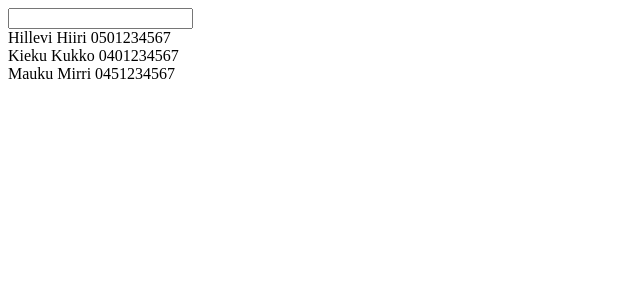
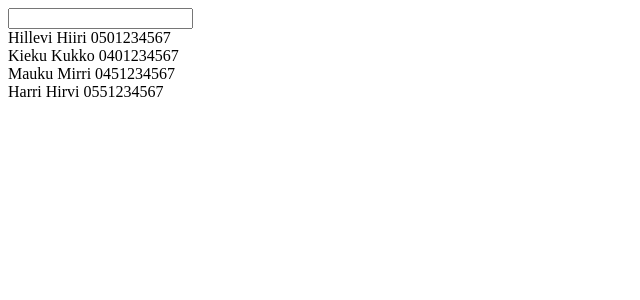
Before and after one commit to maijuriina/digitrade-contact-app, an Angular app: page / in a window 1280 px wide. Shown: the top 300 px of the page, without its empty margins (0-640 px from the left). Built offline with nearby package versions, Linux system fonts and the light colour scheme.

Commit message:
Services now working in the same way as the previous system

```diff
--- a/src/app/contact/contact-list/contact-list.component.ts
+++ b/src/app/contact/contact-list/contact-list.component.ts
@@ -2,6 +2,7 @@ import { Component, OnInit } from '@angular/core';
 import {Contact} from '../contact';
 import {formGroupNameProvider} from '@angular/forms/src/directives/reactive_directives/form_group_name';
 import {group} from '@angular/animations';
+import {ContactService} from '../services/contact.service';
 
 @Component({
   selector: 'dtca-contact-list',
@@ -12,7 +13,7 @@ export class ContactListComponent implements OnInit {
   contacts: Contact[];
   selectedContactName: string;
 
-  constructor() {
+  constructor(private contactService: ContactService) {
     this.contacts = [];
     this.selectedContactName = '';
   }
@@ -23,9 +24,7 @@ export class ContactListComponent implements OnInit {
   }
 
   ngOnInit() {
-    this.contacts.push(new Contact('Hillevi', 'Hiiri', '0501234567'));
-    this.contacts.push(new Contact('Kieku', 'Kukko', '0401234567'));
-    this.contacts.push(new Contact('Mauku', 'Mirri', '0451234567'));
+    this.contacts = this.contactService.get();
     console.log(this.contacts);
   }
 }
--- /dev/null
+++ b/src/app/contact/services/contact.service.ts
@@ -0,0 +1,22 @@
+import { Injectable } from '@angular/core';
+import {Contact} from '../contact';
+
+@Injectable({
+  providedIn: 'root'
+})
+export class ContactService {
+  private contacts: Contact[];
+
+  constructor() {
+    this.contacts = [
+      new Contact('Hillevi', 'Hiiri', '0501234567'),
+    new Contact('Kieku', 'Kukko', '0401234567'),
+    new Contact('Mauku', 'Mirri', '0451234567')];
+
+    this.contacts.push(new Contact('Harri', 'Hirvi', '0551234567'));
+  }
+
+  get(): Contact[] {
+    return this.contacts;
+  }
+}
```
Also changed, not shown: 1 other file (tests, documents, lock files or other folders).
